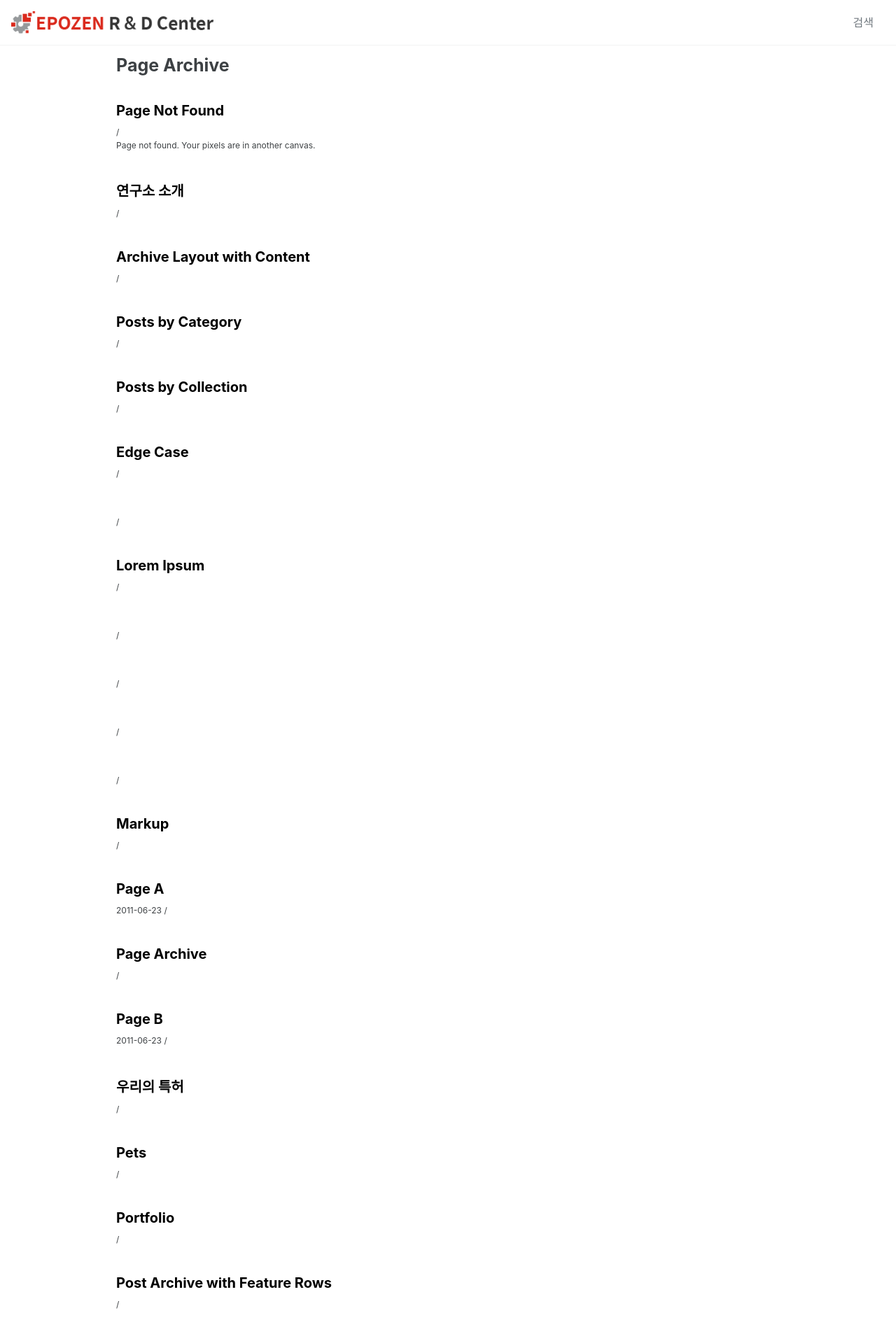
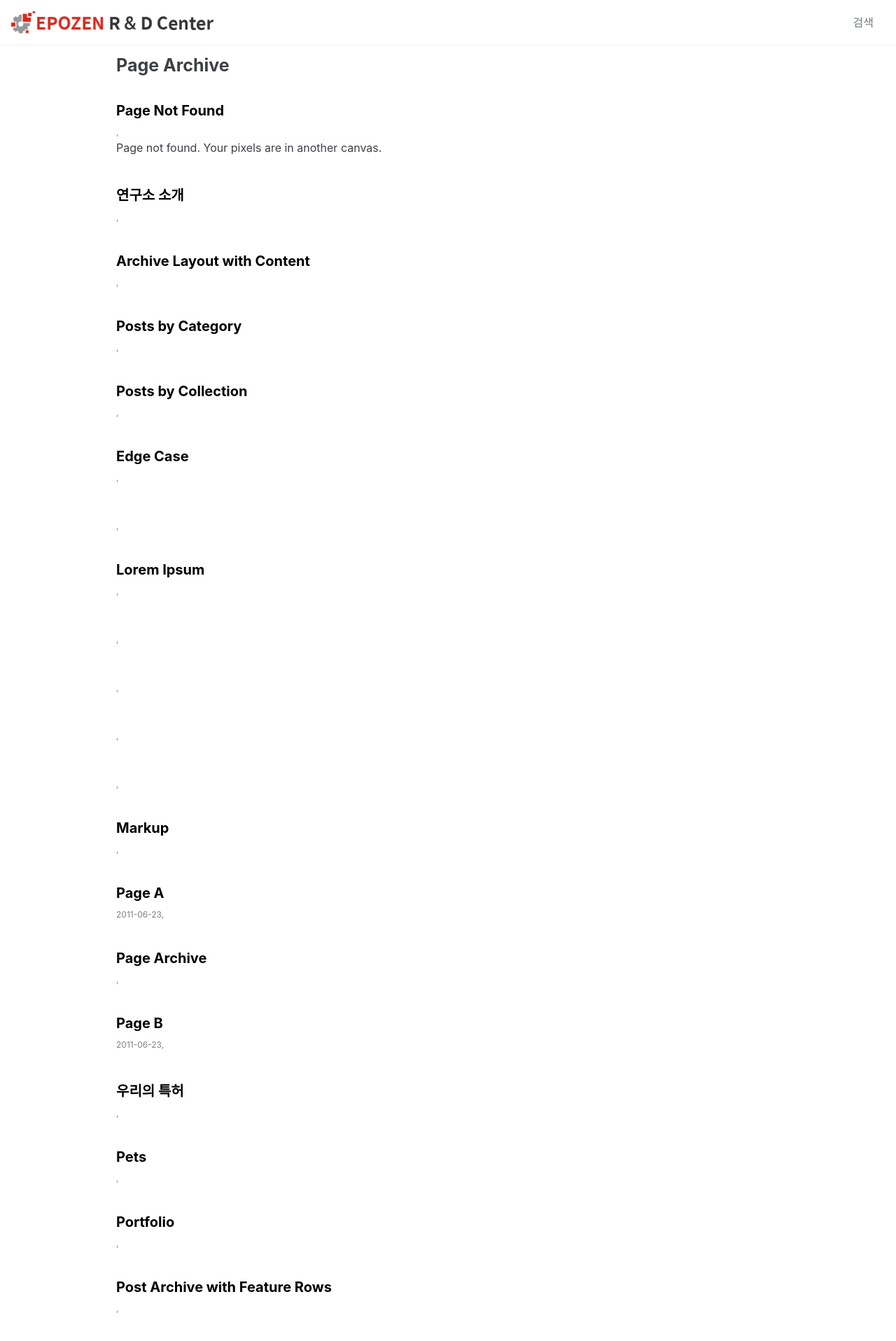
Before and after one commit to epozen-dt/epozen-dt.github.io, a Jekyll site: the page built from _pages/page-archive.html, in a window 1280 px wide. Shown: the top 1916 px of the page at 70% size. Built offline with Jekyll 4.4.1, drawn with Linux system fonts in a browser that asks for light colours; cached includes are drawn as plain includes; some of the changed text lies outside the part shown.

Commit message:
레이아웃 일부 변경

```diff
--- a/_includes/archive-single.html
+++ b/_includes/archive-single.html
@@ -25,11 +25,13 @@
       {% endif %}
     </h2>
   </article>
+
   <!-- 포스팅 작성일/작성자 표출 추가 by DSKIM -->
   {%- assign date_format = site.minima.date_format | default: "%Y-%m-%d" -%}
-  <span class="archive__item-excerpt">{{ post.date | date: date_format }} / {{ post.author }}</span>
+  <span class="archive__item-author">{{ post.date | date: date_format }},&nbsp;&nbsp;&nbsp;{{ post.author }}</span>
+  {% if post.excerpt %}<p class="archive__item-excerpt" itemprop="description">{{ post.excerpt | markdownify | strip_html | truncate: 160 }}</p>{% endif %}
   <!--
   {% include page__meta.html type=include.type %}
   -->
-  {% if post.excerpt %}<p class="archive__item-excerpt" itemprop="description">{{ post.excerpt | markdownify | strip_html | truncate: 160 }}</p>{% endif %}
+
 </div>
--- a/_layouts/single.html
+++ b/_layouts/single.html
@@ -35,7 +35,7 @@ layout: default
           </h1>{% endif %}
           <!-- 포스팅 작성일/작성자 표출 추가 by DSKIM -->
           {%- assign date_format = site.minima.date_format | default: "%Y-%m-%d" -%}
-          <span class="archive__item-excerpt">{{ page.date | date: date_format }} / {{ page.author }}</span>
+          <span class="archive__item-author">{{ page.date | date: date_format }},&nbsp;&nbsp;&nbsp;{{ page.author }}</span>
           <!-- {% include page__meta.html %} -->
         </header>
       {% endunless %}
--- a/_sass/minimal-mistakes/_archive.scss
+++ b/_sass/minimal-mistakes/_archive.scss
@@ -74,7 +74,21 @@
 
 .archive__item-excerpt {
   margin-top: 0;
+  font-size: $type-size-5;
+
+  & + p {
+    text-indent: 0;
+  }
+
+  a {
+    position: relative;
+  }
+}
+
+.archive__item-author {
+  margin-top: 0;
   font-size: $type-size-6;
+  color: #808080; //added by DSKIM
 
   & + p {
     text-indent: 0;
```
